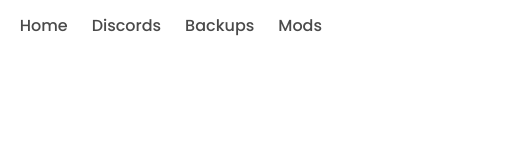
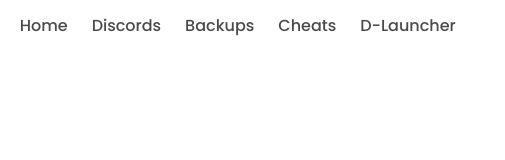
Before and after one commit to SaphirO46/mcPs3Website, a website built with webpack: page header.html in a window 1280 px wide. Shown: the full height of the page, 158-663 px from the left. Built offline with nearby package versions, Linux system fonts and the light colour scheme.

Commit message:
Update header.html mods is cheat

```diff
--- a/header.html
+++ b/header.html
@@ -46,7 +46,8 @@
       <a class="navbar-item" onclick="parent.location.href = './index.html';"> Home </a>
       <a class="navbar-item" onclick="parent.location.href = './discords.html';"> Discords </a>
       <a class="navbar-item" onclick="parent.location.href = './backups.html';"> Backups </a>
-      <a class="navbar-item" onclick="parent.location.href = './mods.html';" > Mods </a>
+      <a class="navbar-item" onclick="parent.location.href = './mods.html';" > Cheats </a>
+      <a class="navbar-item" onclick="parent.location.href = './dlauncher.html';" > D-Launcher </a>
     </div>
   </div>
 </nav>
```
